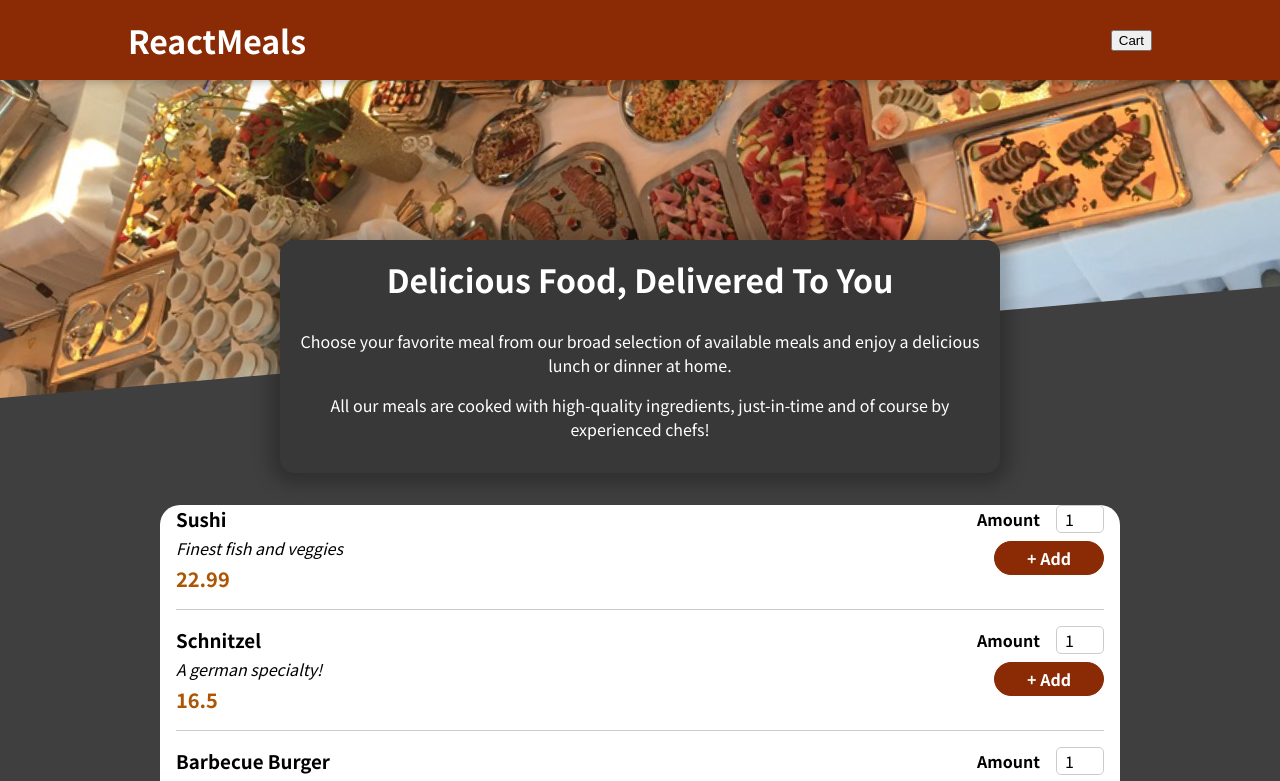
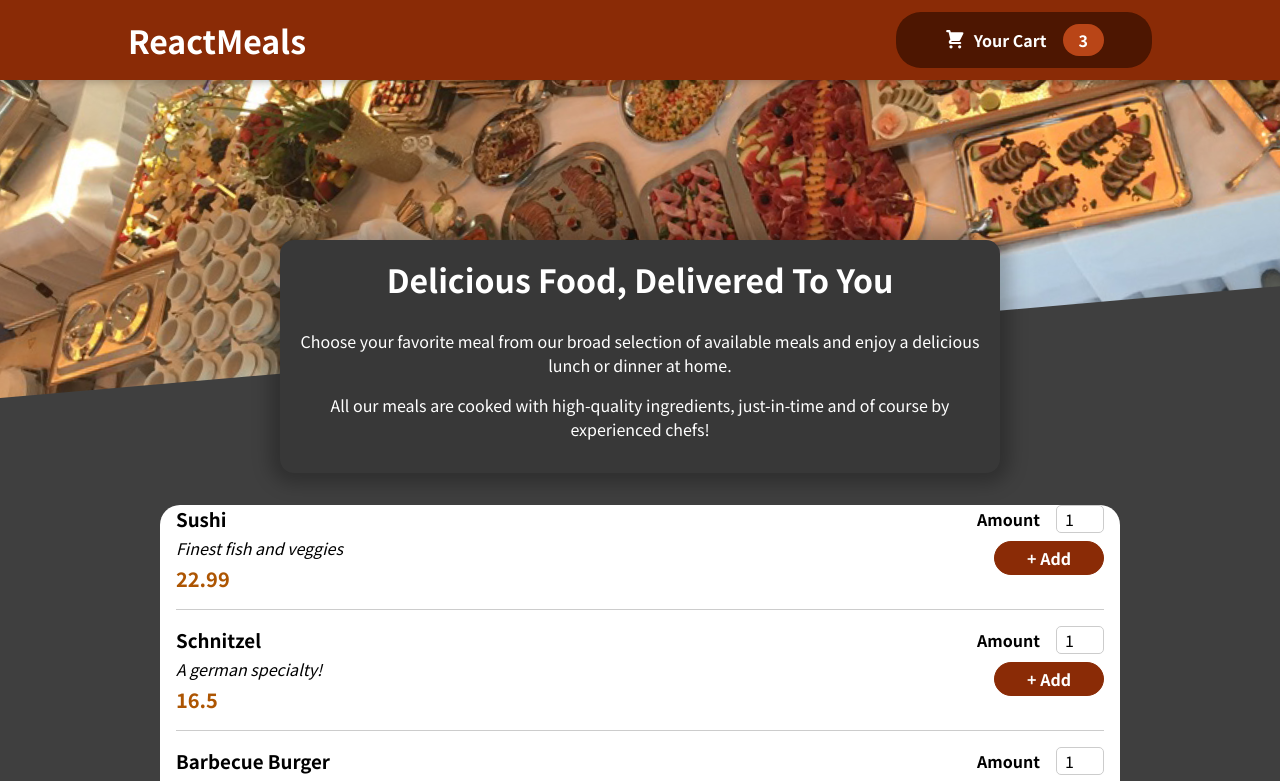
Before and after one commit to Rajesh01-star/restaurant101, a React (Create React App) app: page / in a window 1280 px wide. Shown: the top 781 px of the page. Built offline with nearby package versions, Linux system fonts and the light colour scheme.

Commit message:
modal, cart added

```diff
--- a/public/index.html
+++ b/public/index.html
@@ -28,6 +28,7 @@
   </head>
   <body>
     <noscript>You need to enable JavaScript to run this app.</noscript>
+    <div id="overlays"></div>
     <div id="root"></div>
     <!--
       This HTML file is a template.
--- a/src/App.js
+++ b/src/App.js
@@ -1,11 +1,27 @@
+import React, { useState } from "react";
+
 import Header from "./components/Layout/Header";
 import Meals from "./components/Meals/Meals";
+import Cart from "./components/Cart/Cart";
 
 function App() {
+  const [cartIsShown, setCartIsShown] = useState(false);
+
+  const showCartHandler = () => {
+    setCartIsShown(true);
+  };
+
+  const hideCartHandler = () => {
+    setCartIsShown(false);
+  };
+
   return (
     <div>
-      <Header />
-      <Meals />
+      {cartIsShown && <Cart onClose={hideCartHandler} />}
+      <Header onShowCart={showCartHandler} />
+      <main>
+        <Meals />
+      </main>
     </div>
   );
 }
--- /dev/null
+++ b/src/components/Cart/Cart.js
@@ -0,0 +1,30 @@
+import Modal from "../UI/Modal";
+import classes from "./Cart.module.css";
+
+const Cart = (props) => {
+  const cartItems = (
+    <ul className={classes["cart-items"]}>
+      {[{ id: "c1", name: "Sushi", amount: 2, price: 12.99 }].map((item) => (
+        <li>{item.name}</li>
+      ))}
+    </ul>
+  );
+
+  return (
+    <Modal onClose={props.onClose}>
+      {cartItems}
+      <div className={classes.total}>
+        <span>Total Amount</span>
+        <span>35.62</span>
+      </div>
+      <div className={classes.actions}>
+        <button className={classes["button--alt"]} onClick={props.onClose}>
+          Close
+        </button>
+        <button className={classes.button}>Order</button>
+      </div>
+    </Modal>
+  );
+};
+
+export default Cart;
--- /dev/null
+++ b/src/components/Cart/Cart.module.css
@@ -0,0 +1,44 @@
+.cart-items {
+    list-style: none;
+    margin: 0;
+    padding: 0;
+  }
+
+  .total {
+    display: flex;
+    justify-content: space-between;
+    align-items: center;
+    font-weight: bold;
+    font-size: 1.5rem;
+    margin: 1rem 0;
+  }
+
+  .actions {
+    text-align: right;
+  }
+
+  .actions button {
+    font: inherit;
+    cursor: pointer;
+    background-color: transparent;
+    border: 1px solid #8a2b06;
+    padding: 0.5rem 2rem;
+    border-radius: 25px;
+    margin-left: 1rem;
+  }
+
+  .actions button:hover,
+  .actions button:active {
+    background-color: #5a1a01;
+    border-color: #5a1a01;
+    color: white;
+  }
+
+  .actions .button--alt {
+    color: #8a2b06;
+  }
+
+  .actions .button {
+    background-color: #8a2b06;
+    color: white;
+  }
--- /dev/null
+++ b/src/components/Cart/CartIcon.js
@@ -0,0 +1,13 @@
+const CartIcon = () => {
+    return (
+      <svg
+        xmlns='http://www.w3.org/2000/svg'
+        viewBox='0 0 20 20'
+        fill='currentColor'
+      >
+        <path d='M3 1a1 1 0 000 2h1.22l.305 1.222a.997.997 0 00.01.042l1.358 5.43-.893.892C3.74 11.846 4.632 14 6.414 14H15a1 1 0 000-2H6.414l1-1H14a1 1 0 00.894-.553l3-6A1 1 0 0017 3H6.28l-.31-1.243A1 1 0 005 1H3zM16 16.5a1.5 1.5 0 11-3 0 1.5 1.5 0 013 0zM6.5 18a1.5 1.5 0 100-3 1.5 1.5 0 000 3z' />
+      </svg>
+    );
+  };
+
+  export default CartIcon;
--- a/src/components/Layout/Header.jsx
+++ b/src/components/Layout/Header.jsx
@@ -1,21 +1,20 @@
 import React, { Component } from "react";
-import classes from './Header.module.css';
-import mealsImage from '../../assets/meals.jpg';
+import classes from "./Header.module.css";
+import mealsImage from "../../assets/meals.jpg";
+import HeaderCartButton from "./HeaderCartButton";
 
-export default class Header extends Component {
-  render() {
-    const count = 0;
-
+const Header = (props) => {
   return (
     <>
       <header className={classes.header}>
         <h1>ReactMeals</h1>
-      <button>Cart</button>
+        <HeaderCartButton onClick={props.onShowCart} />
       </header>
-    <div className={classes['main-image']}>
+      <div className={classes["main-image"]}>
         <img src={mealsImage} alt="a table of food" />
       </div>
     </>
   );
-  }
-}
+};
+
+export default Header;
--- /dev/null
+++ b/src/components/Layout/HeaderCartButton.js
@@ -0,0 +1,16 @@
+import CartIcon from '../Cart/CartIcon';
+import classes from './HeaderCartButton.module.css';
+
+const HeaderCartButton = (props) => {
+  return (
+    <button className={classes.button} onClick={props.onClick}>
+      <span className={classes.icon}>
+        <CartIcon />
+      </span>
+      <span>Your Cart</span>
+      <span className={classes.badge}>3</span>
+    </button>
+  );
+};
+
+export default HeaderCartButton;
--- /dev/null
+++ b/src/components/Layout/HeaderCartButton.module.css
@@ -0,0 +1,59 @@
+.button {
+    cursor: pointer;
+    font: inherit;
+    border: none;
+    background-color: #4d1601;
+    color: white;
+    padding: 0.75rem 3rem;
+    display: flex;
+    justify-content: space-around;
+    align-items: center;
+    border-radius: 25px;
+    font-weight: bold;
+  }
+
+  .button:hover,
+  .button:active {
+    background-color: #2c0d00;
+  }
+
+  .icon {
+    width: 1.35rem;
+    height: 1.35rem;
+    margin-right: 0.5rem;
+  }
+
+  .badge {
+    background-color: #b94517;
+    padding: 0.25rem 1rem;
+    border-radius: 25px;
+    margin-left: 1rem;
+    font-weight: bold;
+  }
+
+  .button:hover .badge,
+  .button:active .badge {
+    background-color: #92320c;
+  }
+
+  .bump {
+    animation: bump 300ms ease-out;
+  }
+
+  @keyframes bump {
+    0% {
+      transform: scale(1);
+    }
+    10% {
+      transform: scale(0.9);
+    }
+    30% {
+      transform: scale(1.1);
+    }
+    50% {
+      transform: scale(1.15);
+    }
+    100% {
+      transform: scale(1);
+    }
+  }
--- /dev/null
+++ b/src/components/UI/Modal.js
@@ -0,0 +1,35 @@
+import React from "react";
+import ReactDom from "react-dom";
+
+import calsses from "./Modal.module.css";
+
+const Backdrop = (props) => {
+  return <div className={calsses.backdrop} onClick={props.onClose} />;
+};
+
+const ModalOverlay = (props) => {
+  return (
+    <div className={calsses.modal}>
+      <div className={calsses.content}>{props.children}</div>
+    </div>
+  );
+};
+
+const portalElement = document.getElementById("overlays");
+
+const Modal = (props) => {
+  return (
+    <>
+      {ReactDom.createPortal(
+        <Backdrop onClose={props.onClose} />,
+        portalElement
+      )}
+      {ReactDom.createPortal(
+        <ModalOverlay>{props.children}</ModalOverlay>,
+        portalElement
+      )}
+    </>
+  );
+};
+
+export default Modal;
--- /dev/null
+++ b/src/components/UI/Modal.module.css
@@ -0,0 +1,40 @@
+.backdrop {
+    position: fixed;
+    top: 0;
+    left: 0;
+    width: 100%;
+    height: 100vh;
+    z-index: 20;
+    background-color: rgba(0, 0, 0, 0.75);
+  }
+
+  .modal {
+    position: fixed;
+    top: 20vh;
+    left: 5%;
+    width: 90%;
+    background-color: white;
+    padding: 1rem;
+    border-radius: 14px;
+    box-shadow: 0 2px 8px rgba(0, 0, 0, 0.25);
+    z-index: 30;
+    animation: slide-down 300ms ease-out forwards;
+  }
+
+  @media (min-width: 768px) {
+    .modal {
+      width: 40rem;
+      left: calc(50% - 20rem);
+    }
+  }
+
+  @keyframes slide-down {
+    from {
+      opacity: 0;
+      transform: translateY(-3rem);
+    }
+    to {
+      opacity: 1;
+      transform: translateY(0);
+    }
+  }
```
Lines whose indentation alone changed are shown as unchanged.
